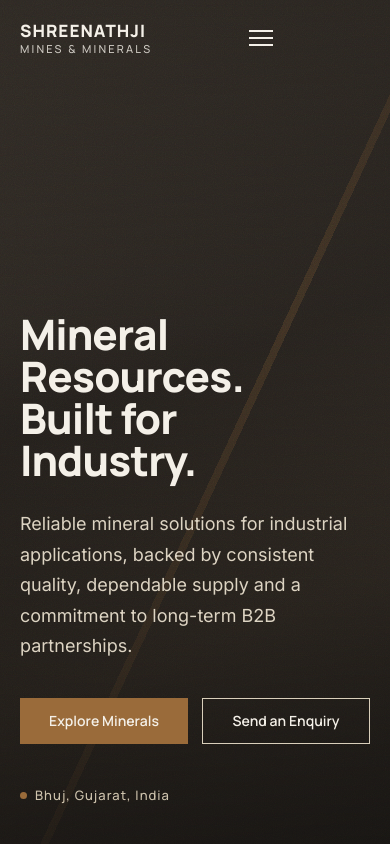
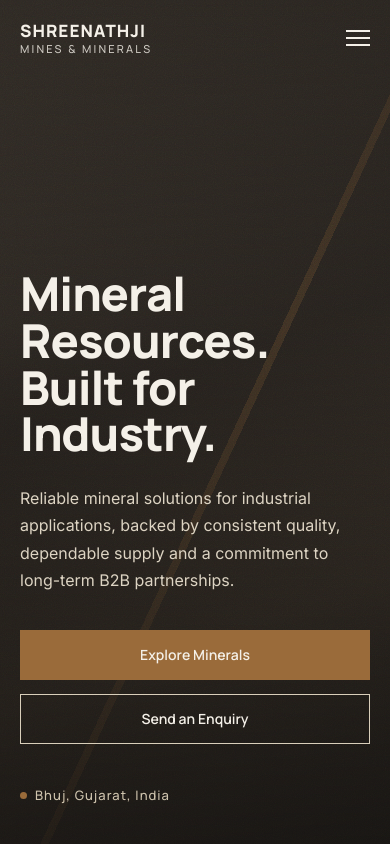
Before and after one commit to Pratham534313/shrinathji-mines-minerals, a plain HTML site: page index.html in a window 390 px wide. Shown: the top 844 px of the page. Drawn offline with Linux system fonts and the light colour scheme.

Commit message:
Adjust styles for hero section and navigation menu

```diff
--- a/index.html
+++ b/index.html
@@ -158,7 +158,9 @@ footer h4{font:600 12px Manrope;letter-spacing:.14em;text-transform:uppercase;co
 }
 @media(max-width:760px){
 section{padding:76px 0}.wrap{padding:0 20px}
-.burger{display:block}
+.burger{display:block;margin-left:auto;margin-right:-10px}
+.hero h1{font-size:clamp(40px,12vw,56px)}.hero p{font-size:16px}
+.hero .cta{flex-direction:column}.hero .btn{flex:none;width:100%;padding:17px 20px;white-space:nowrap}
 nav ul{position:fixed;top:0;left:0;right:0;flex-direction:column;align-items:stretch;gap:0;background:var(--bg);color:var(--ink);padding:92px 20px 24px;transform:translateY(-110%);transition:transform .35s ease;z-index:-1;border-bottom:1px solid var(--line)}
 nav ul.open{transform:none}nav li{border-bottom:1px solid var(--line)}nav li a{display:block;padding:15px 0}
 nav li:last-child{border:0;margin-top:14px}nav li:last-child a{text-align:center;background:var(--bronze);color:#fff;border-color:var(--bronze)}
@@ -166,7 +168,7 @@ header.menu{background:var(--bg);color:var(--ink)}
 .grid4,.pts,.apps,.fg,footer .wrap{grid-template-columns:1fr}
 .snap div{padding:26px 18px}form{padding:28px 20px}
 .loc{position:static;margin-top:42px}.hero{padding-bottom:40px}
-.hero .btn{flex:1;text-align:center;min-width:150px}
+.hero .btn{text-align:center}
 }
 @media(prefers-reduced-motion:reduce){*{animation:none!important;transition:none!important}.rv{opacity:1;transform:none}html{scroll-behavior:auto}}
 </style>
```
